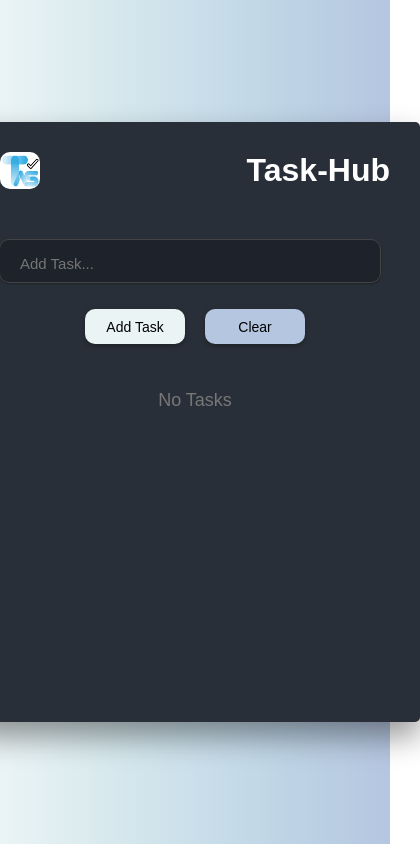
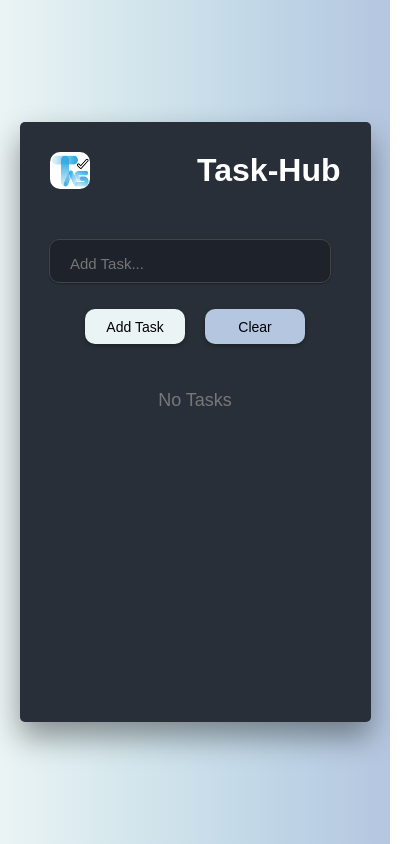
Before and after one commit to SyedSibtainRazvi/task-hub, a React (Create React App) app: page / in a window 390 px wide. Shown: the whole page, 420 px wide, since content can reach past the window. Built offline with nearby package versions, Linux system fonts and the light colour scheme.

Commit message:
style: mobile responsiveness added

```diff
--- a/src/App.css
+++ b/src/App.css
@@ -34,11 +34,15 @@
 h3 {
   width: 30%;
   margin-right: 3rem;
-  font-family:sans-serif;
+  font-family: sans-serif;
 }
 
 @media screen and (max-width: 800px) {
   .hide-mobile {
     display: none;
   }
+
+  .app-wrapper {
+    min-width: 90vw;
+  }
 }
--- a/src/components/TaskForm.css
+++ b/src/components/TaskForm.css
@@ -53,3 +53,10 @@
 .btn {
     margin: 10px;
 }
+
+@media screen and (max-width: 600px) {
+    .task-input {
+        width: 200px;
+    }
+
+}
```
